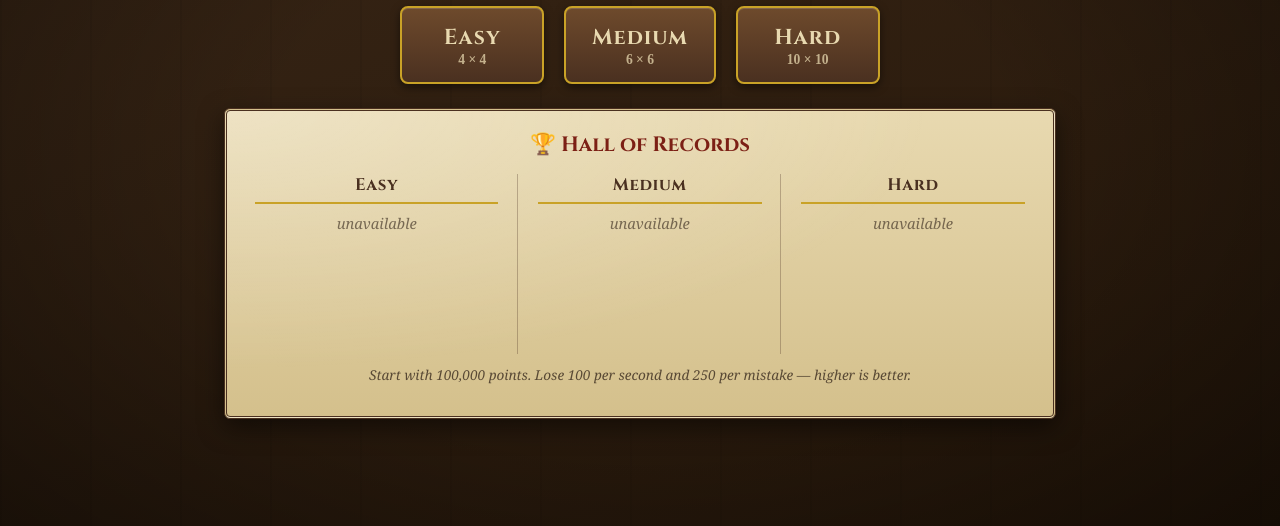
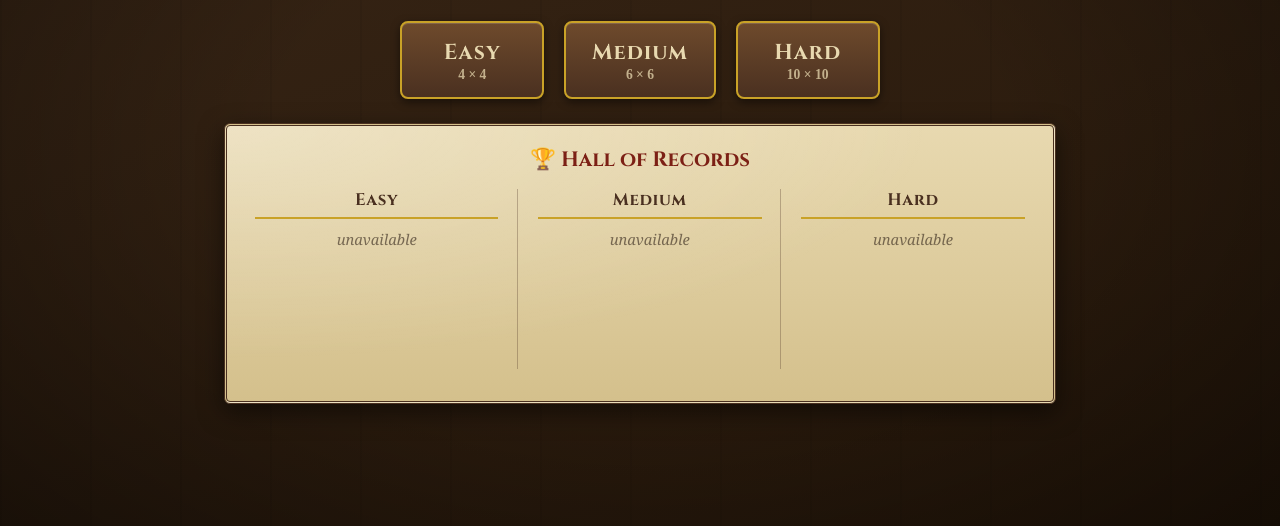
Before and after one commit to cazicaa/medieaval-memory, a plain HTML site: page index.html in a window 1280 px wide. Shown: the part 262-788 px from the top of the page. Drawn offline with Linux system fonts and the light colour scheme; no server answers; a web font is replaced by a local one.

Commit message:
remove message

```diff
--- a/index.html
+++ b/index.html
@@ -45,7 +45,6 @@
           <ol id="board-hard"></ol>
         </div>
       </div>
-      <p class="score-hint">Start with 100,000 points. Lose 100 per second and 250 per mistake — higher is better.</p>
       <p id="scoreboard-note" class="score-note"></p>
     </div>
   </section>
```
